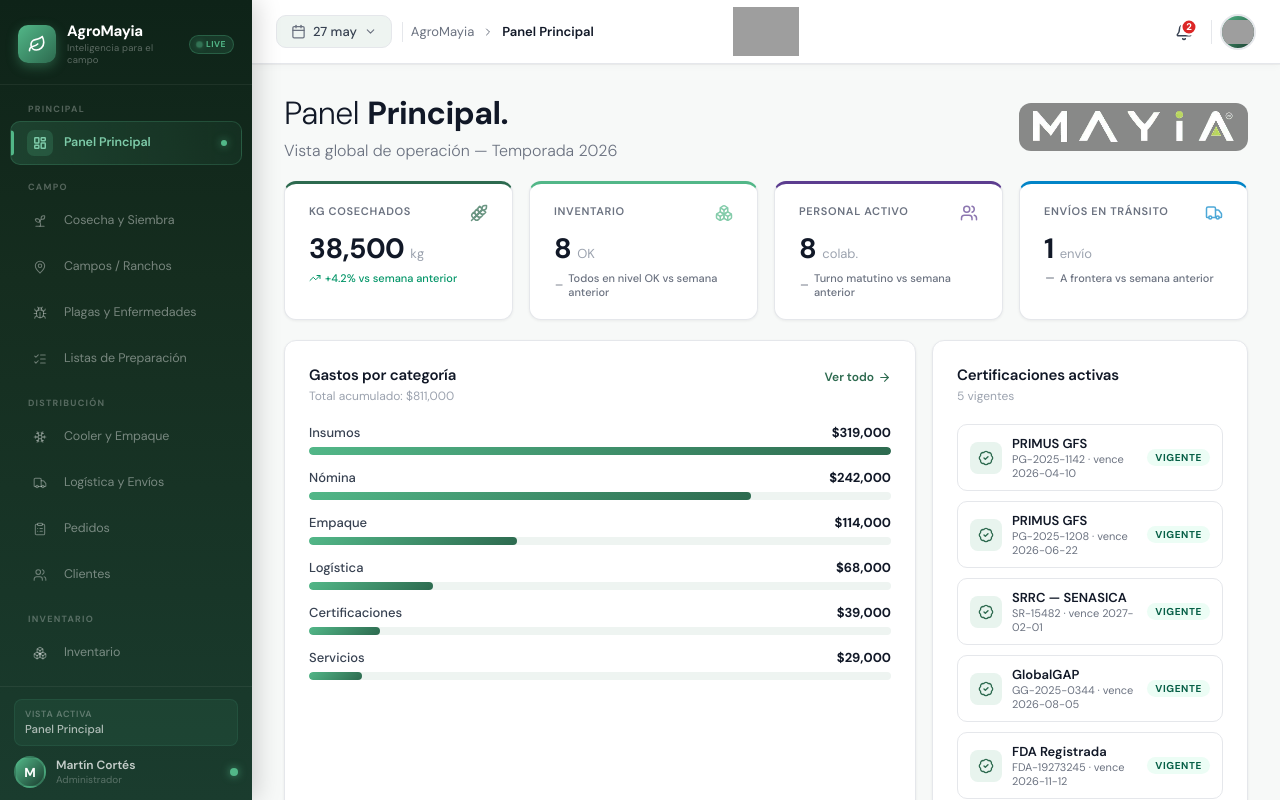
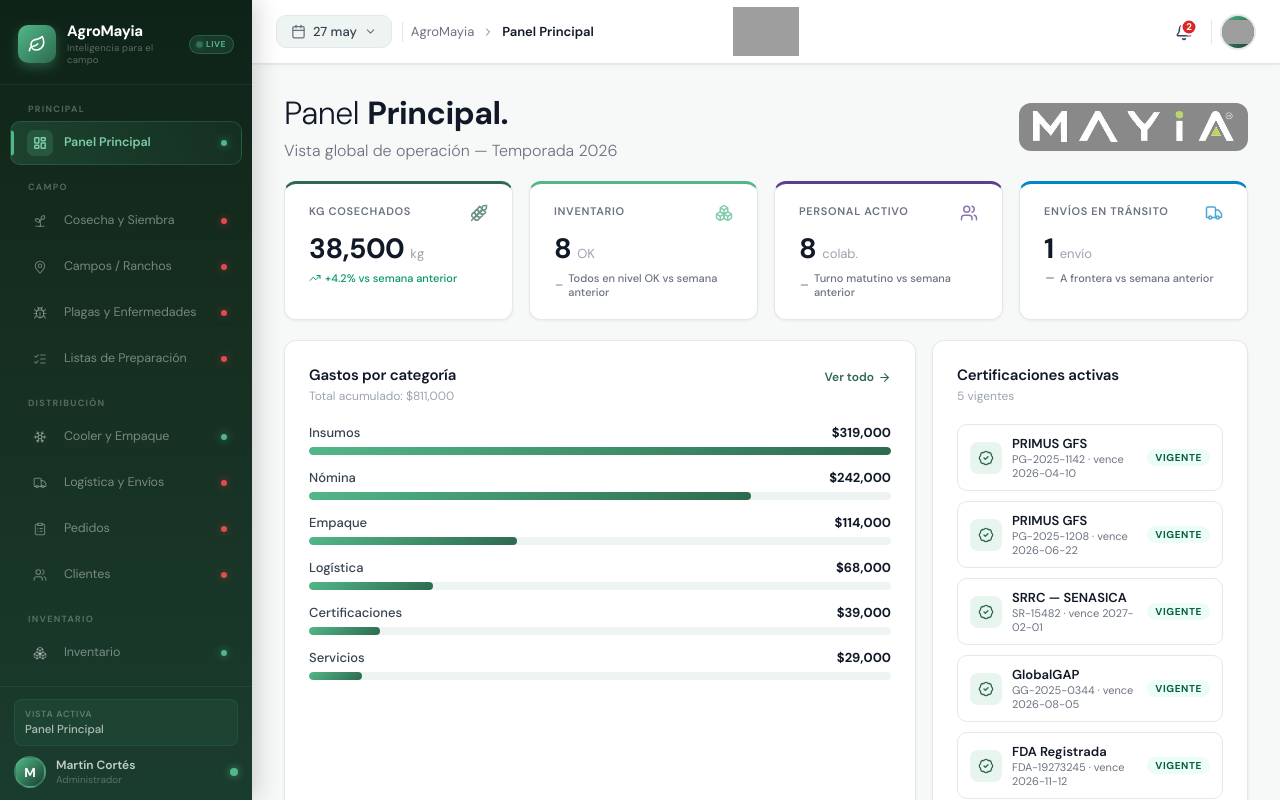
Before and after one commit to mayiainteligencia/AGRMayia, a React (Vite) app in the folder frontend/: page / in a window 1280 px wide. Built offline with nearby package versions, Linux system fonts and the light colour scheme; grey boxes are pictures that could not be loaded; the HTML template or start-up script is replaced by a standard one.

Commit message:
sube cambio luz

```diff
--- a/frontend/src/App.tsx
+++ b/frontend/src/App.tsx
@@ -3,58 +3,7 @@ import { Sidebar } from './components/layout/Sidebar';
 import { Header } from './components/Header';
 import { Placeholder } from './components/ui/Placeholder';
 import { NAV_ITEMS_BY_ID, NAV_ITEMS_FLAT } from './config/navigation';
-
-// Features reales (las únicas que se conservan del set original)
-import { Packing } from './features/packing/Packing';
-import { AnalisisVisual } from './features/analisisVisual/AnalisisVisual';
-
-// Features nuevas
-import { PanelPrincipal } from './features/panelPrincipal/PanelPrincipal';
-import { ReglasOperativas } from './features/reglasOperativas/ReglasOperativas';
-import { Inventario } from './features/inventario/Inventario';
-import { AnaliticaReportes } from './features/analiticaReportes/AnaliticaReportes';
-import { PanelLaboratorio } from './features/panelLaboratorio/PanelLaboratorio';
-import { AnalisisAlimentos } from './features/analisisAlimentos/AnalisisAlimentos';
-import { RegistroEntradaTurno } from './features/registroEntradaTurno/RegistroEntradaTurno';
-import { PanelMeteorologico } from './features/panelMeteorologico/PanelMeteorologico';
-import { TermometroBarometro } from './features/termometroBarometro/TermometroBarometro';
-import { HistorialClimatico } from './features/historialClimatico/HistorialClimatico';
-import { CalendarioSiembra } from './features/calendarioSiembra/CalendarioSiembra';
-import { MotorProbabilidad } from './features/motorProbabilidad/MotorProbabilidad';
-import { PlanificacionIntegral } from './features/planificacionIntegral/PlanificacionIntegral';
-import { SoilBioVision } from './features/soilBioVision/SoilBioVision';
-import { MedicionAgua } from './features/medicionAgua/MedicionAgua';
-import { InstrumentosAmbientales } from './features/instrumentosAmbientales/InstrumentosAmbientales';
-import { BioAcousticSentinel } from './features/bioAcousticSentinel/BioAcousticSentinel';
-
-/**
- * Mapa de overrides: id → componente real.
- * Lo NO listado aquí cae al Placeholder con la metadata del NavItem.
- *
- * Conforme se vayan implementando las features CONFIRMADAS / INFERIDAS,
- * se agrega su entrada aquí.
- */
-const PAGE_OVERRIDES: Record<string, React.ReactNode> = {
-  'panel-principal':    <PanelPrincipal />,
-  'cooler-empaque':     <Packing />,
-  'analisis-visual':    <AnalisisVisual />,
-  'reglas-operativas':  <ReglasOperativas />,
-  'inventario':         <Inventario />,
-  'analitica-reportes': <AnaliticaReportes />,
-  'panel-laboratorio':       <PanelLaboratorio />,
-  'analisis-alimentos':      <AnalisisAlimentos />,
-  'registro-entrada-turno':  <RegistroEntradaTurno />,
-  'panel-meteorologico':     <PanelMeteorologico />,
-  'termometro-barometro':    <TermometroBarometro />,
-  'historial-climatico':     <HistorialClimatico />,
-  'calendario-siembra':      <CalendarioSiembra />,
-  'motor-probabilidad':      <MotorProbabilidad />,
-  'planificacion-cosecha':   <PlanificacionIntegral />,
-  'soil-bio-vision':         <SoilBioVision />,
-  'medicion-agua':           <MedicionAgua />,
-  'instrumentos-ambientales': <InstrumentosAmbientales />,
-  'bio-acoustic-sentinel':   <BioAcousticSentinel />,
-};
+import { PAGE_OVERRIDES } from './config/pages';
 
 const DEFAULT_SECTION = 'panel-principal';
 
--- a/frontend/src/components/layout/Sidebar.tsx
+++ b/frontend/src/components/layout/Sidebar.tsx
@@ -1,6 +1,7 @@
 import React, { useState } from 'react';
 import { Leaf } from 'lucide-react';
 import { NAV_GROUPS, NAV_ITEMS_BY_ID } from '../../config/navigation';
+import { IMPLEMENTED_IDS } from '../../config/pages';
 
 interface SidebarProps {
   activeSection: string;
@@ -142,6 +143,7 @@ export const Sidebar: React.FC<SidebarProps> = ({ activeSection, onSectionChange
               {group.items.map(({ id, label, icon: Icon }) => {
                 const isActive  = activeSection === id;
                 const isHovered = hovered === id;
+                const hasContent = IMPLEMENTED_IDS.has(id);
 
                 return (
                   <button
@@ -192,14 +194,13 @@ export const Sidebar: React.FC<SidebarProps> = ({ activeSection, onSectionChange
                       {label}
                     </span>
 
-                    {isActive && (
-                      <span style={{
-                        width: 6, height: 6, borderRadius: '50%',
-                        background: '#52B788',
-                        boxShadow: '0 0 8px rgba(82,183,136,0.7)',
-                        flexShrink: 0,
-                      }} />
-                    )}
+                    <span style={{
+                      width: 6, height: 6, borderRadius: '50%', flexShrink: 0,
+                      background: hasContent ? '#52B788' : '#E5484D',
+                      boxShadow: hasContent
+                        ? '0 0 8px rgba(82,183,136,0.7)'
+                        : '0 0 8px rgba(229,72,77,0.6)',
+                    }} />
                   </button>
                 );
               })}
--- /dev/null
+++ b/frontend/src/config/pages.tsx
@@ -0,0 +1,54 @@
+import type { ReactNode } from 'react';
+
+// Features reales (las únicas que se conservan del set original)
+import { Packing } from '../features/packing/Packing';
+import { AnalisisVisual } from '../features/analisisVisual/AnalisisVisual';
+
+// Features nuevas
+import { PanelPrincipal } from '../features/panelPrincipal/PanelPrincipal';
+import { ReglasOperativas } from '../features/reglasOperativas/ReglasOperativas';
+import { Inventario } from '../features/inventario/Inventario';
+import { AnaliticaReportes } from '../features/analiticaReportes/AnaliticaReportes';
+import { PanelLaboratorio } from '../features/panelLaboratorio/PanelLaboratorio';
+import { AnalisisAlimentos } from '../features/analisisAlimentos/AnalisisAlimentos';
+import { RegistroEntradaTurno } from '../features/registroEntradaTurno/RegistroEntradaTurno';
+import { PanelMeteorologico } from '../features/panelMeteorologico/PanelMeteorologico';
+import { TermometroBarometro } from '../features/termometroBarometro/TermometroBarometro';
+import { HistorialClimatico } from '../features/historialClimatico/HistorialClimatico';
+import { CalendarioSiembra } from '../features/calendarioSiembra/CalendarioSiembra';
+import { MotorProbabilidad } from '../features/motorProbabilidad/MotorProbabilidad';
+import { PlanificacionIntegral } from '../features/planificacionIntegral/PlanificacionIntegral';
+import { SoilBioVision } from '../features/soilBioVision/SoilBioVision';
+import { MedicionAgua } from '../features/medicionAgua/MedicionAgua';
+import { InstrumentosAmbientales } from '../features/instrumentosAmbientales/InstrumentosAmbientales';
+import { BioAcousticSentinel } from '../features/bioAcousticSentinel/BioAcousticSentinel';
+
+/**
+ * Mapa de overrides: id → componente real.
+ * Lo NO listado aquí cae al Placeholder (sección en construcción).
+ * Es la única fuente de verdad de "qué secciones tienen contenido".
+ */
+export const PAGE_OVERRIDES: Record<string, ReactNode> = {
+  'panel-principal':    <PanelPrincipal />,
+  'cooler-empaque':     <Packing />,
+  'analisis-visual':    <AnalisisVisual />,
+  'reglas-operativas':  <ReglasOperativas />,
+  'inventario':         <Inventario />,
+  'analitica-reportes': <AnaliticaReportes />,
+  'panel-laboratorio':       <PanelLaboratorio />,
+  'analisis-alimentos':      <AnalisisAlimentos />,
+  'registro-entrada-turno':  <RegistroEntradaTurno />,
+  'panel-meteorologico':     <PanelMeteorologico />,
+  'termometro-barometro':    <TermometroBarometro />,
+  'historial-climatico':     <HistorialClimatico />,
+  'calendario-siembra':      <CalendarioSiembra />,
+  'motor-probabilidad':      <MotorProbabilidad />,
+  'planificacion-cosecha':   <PlanificacionIntegral />,
+  'soil-bio-vision':         <SoilBioVision />,
+  'medicion-agua':           <MedicionAgua />,
+  'instrumentos-ambientales': <InstrumentosAmbientales />,
+  'bio-acoustic-sentinel':   <BioAcousticSentinel />,
+};
+
+/** Set de ids que sí tienen contenido implementado. */
+export const IMPLEMENTED_IDS = new Set(Object.keys(PAGE_OVERRIDES));
```
